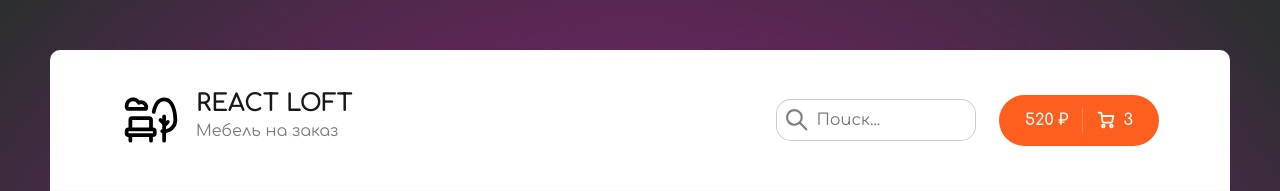
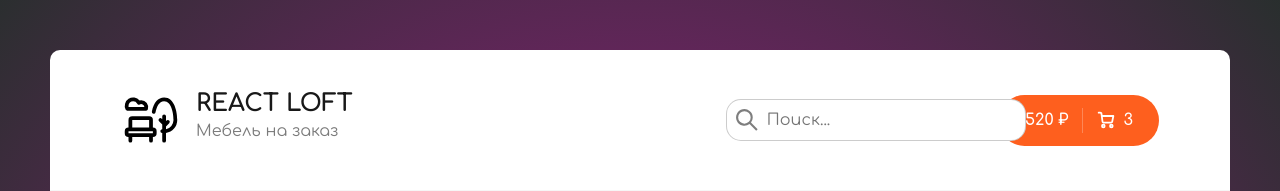
Before and after one commit to suyxhs/loft-react-app, a React (Create React App) app: page / in a window 1280 px wide. Shown: the top 191 px of the page. Built offline with nearby package versions, Linux system fonts and the light colour scheme; no server answers.

Commit message:
Update Search.module.scss

```diff
--- a/src/components/Search/Search.module.scss
+++ b/src/components/Search/Search.module.scss
@@ -8,13 +8,13 @@
     border-radius: 15px;
     padding: 8px 15px;
     padding-left: 40px;
-    width: 200px;
+    padding-right: 40px;
+    width: 300px;
     font-size: 16px;
     transition: all 0.15s ease-in-out;
 
     &:focus {
         border: 1px solid rgba(0, 0, 0, 0.4);
-        width: 300px;
     }
 }
 
```
